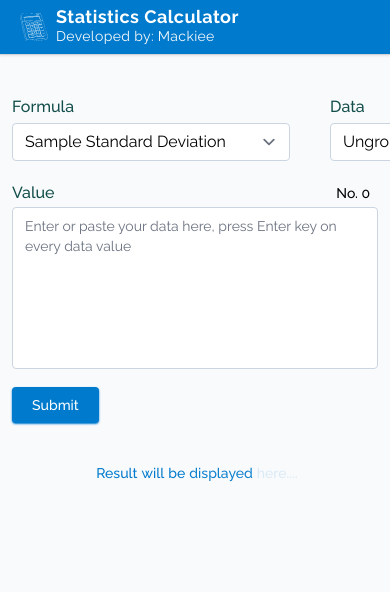
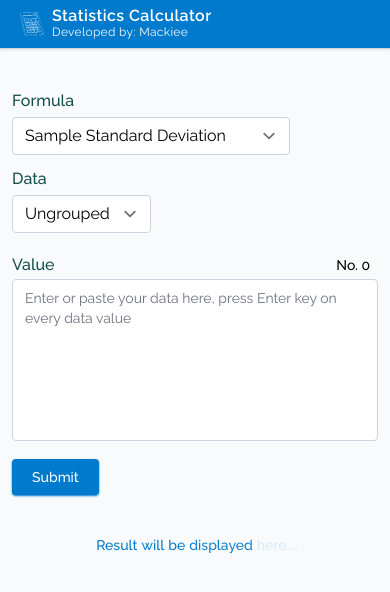
Before and after one commit to Mackiee21/statistics-calculator, a React (Vite) app: page / in a window 390 px wide. Shown: the top 592 px of the page. Built offline with nearby package versions, Linux system fonts and the light colour scheme.

Commit message:
fixed mobile design

```diff
--- a/src/components/Header.jsx
+++ b/src/components/Header.jsx
@@ -5,11 +5,11 @@ const Header = () => {
         <div className="flex-1">
           <div className='flex gap-2 items-center'>
             <div className="text-white font-medium text-lg">
-              <img src={logo} alt="logo" className='md:w-9 w-7' />
+              <img src={logo} alt="logo" className='md:w-9 w-6' />
             </div>
             <div className='flex flex-col'>
-              <h3 className="md:text-xl text-lg md:leading-6 leading-none font-bold text-white tracking-wide">Statistics Calculator</h3>
-              <p className="text-sm text-slate-50 tracking-wide">Developed by: Mackiee</p>
+              <h3 className="md:text-xl text-base md:leading-6 leading-none md:font-bold font-semibold text-white tracking-wide">Statistics Calculator</h3>
+              <p className="text-xs text-slate-50 tracking-wide">Developed by: Mackiee</p>
             </div>
           </div>
 
--- a/src/components/Main.jsx
+++ b/src/components/Main.jsx
@@ -7,7 +7,7 @@ import gsap from "gsap"
 import { useEffect } from "react"
 
 const Main = () => {
-    const [selectedFormula, setSelectedFormula] = useState("ssd")
+    const [selectedFormula, setSelectedFormula] = useState("ssd") //initialize this one to the first choices sa formulas to make it dynamic
     const [result, setResult] = useState({});
     const [invalidData, setInvalidData] = useState(null)
     const [textareaVal, setTextareaVal] = useState('')
@@ -32,9 +32,6 @@ const Main = () => {
     const handleChange = (e) => {
         let emptySpots = 0
         const arrVals = e.target.value.split("\n")
-        console.log("hehe", arrVals[arrVals.length -1].length)
-        console.log("length", arrVals.length)
-        console.log(arrVals)
         if(!!e.target.value.match(letterRegEx)){
             setInvalidData("Only numbers are allowed")
         }
@@ -76,7 +73,7 @@ const Main = () => {
   return (
     <div className="mt-7 flex md:flex-row flex-col md:portrait:flex-col gap-10 md:w-[90%] mx-auto md:p-0 p-3">
         <div className="flex-1">
-            <div className="flex items-center gap-10">
+            <div className="flex md:flex-row flex-col md:items-center md:gap-10 gap-3">
                 <FormulaHeader options={formulas} title={"Formula"} setSelectedFormula={setSelectedFormula} handleSubmitData={handleSubmitData} />
                 <FormulaHeader options={typeOfData} title={"Data"} />
             </div>
@@ -86,7 +83,7 @@ const Main = () => {
                     <span className="text-sm font-medium me-2">No. {textareaVal.split("\n")[0] ? textareaVal.split("\n")[textareaVal.split("\n").length - 1].trim() ?  textareaVal.split("\n").length :  textareaVal.split("\n").length - 1 : 0}</span>
                 </div>
                 <textarea placeholder="Enter or paste your data here, press Enter key on every data value"
-                    className={`w-full font-semibold border-[1.5px] overflow-y-auto border-slate-300 ${invalidData ? "border-red-600 focus:border-red-600": "focus:border-blue-600"}`}
+                    className={`w-full font-medium border-[1.5px] overflow-y-auto border-slate-300 ${invalidData ? "border-red-600 focus:border-red-600": "focus:border-blue-600"}`}
                     rows={6}
                     data-gramm="false"
                     data-gramm_editor="false"
--- a/src/components/Table.jsx
+++ b/src/components/Table.jsx
@@ -43,9 +43,9 @@ const Table = ({ data, tableLayout: [ { tableLayout } ] }) => {
                 {readyTBody.map((row, idx) => {
                   return (
                       <tr className="bg-white border-b dark:bg-gray-800 dark:border-gray-700" key={idx}>
-                          <td className="px-6 py-4 font-semibold text-black bg-slate-100">{idx + 1}</td>
+                          <td className="px-6 py-4 font-medium text-gray-500 bg-slate-100">{idx + 1}</td>
                           {row.map((r, idx) => {
-                              return <td className="px-6 py-4 text-black font-semibold bg-slate-100" key={idx}>{r}</td>
+                              return <td className="px-6 py-4 text-gray-500 font-medium bg-slate-100" key={idx}>{r}</td>
                           })}
                       </tr>
                   );
```
Also changed, not shown: 4 other files (tests, documents, lock files or other folders).
